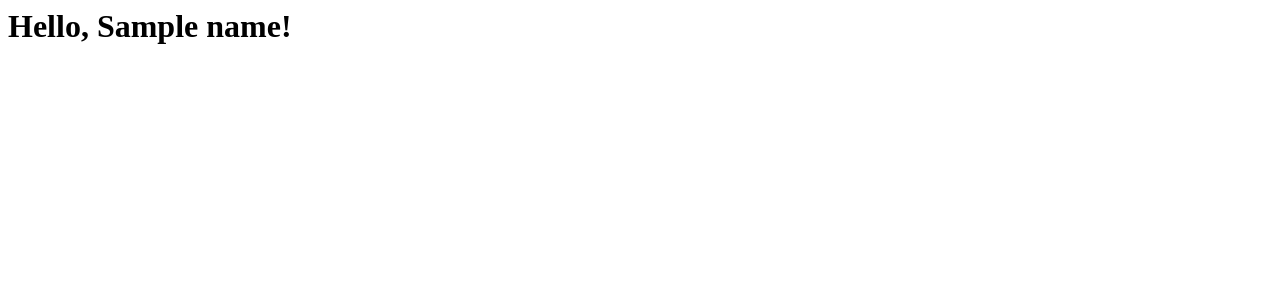
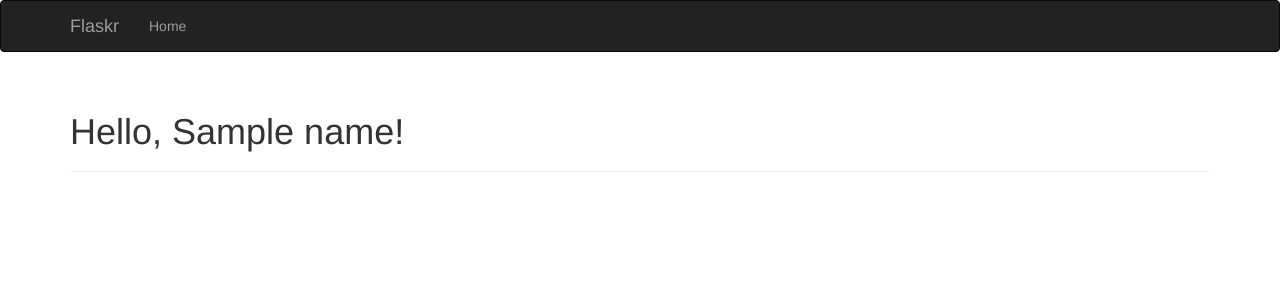
Before and after one commit to fishtai0/flaskr, a Flask app: template templates/user.html in a window 1280 px wide. Shown: the top 300 px of the page. Run offline with Flask 2, Linux system fonts and the light colour scheme; the template is opened without the code that fills it: most values are stand-ins (such as "Sample title", 1, 10 or a date in 2020); some libraries are stand-ins or nearby versions.

Commit message:
2b: add flask-bootstrap

```diff
--- a/hello.py
+++ b/hello.py
@@ -1,8 +1,11 @@
 # hello.py
 from flask import Flask, render_template
 
+from flask_bootstrap import Bootstrap
+
 
 app = Flask(__name__)
+bootstrap = Bootstrap(app)
 
 
 @app.route('/')
--- /dev/null
+++ b/templates/base.html
@@ -0,0 +1,33 @@
+{# templates/base.html #}
+
+{% extends "bootstrap/base.html" %}
+
+{% block title %}Flaskr{% endblock %}
+
+{% block navbar %}
+<div class="navbar navbar-inverse" role="navigation">
+    <div class="container">
+        <div class="navbar-header">
+            <button type="button" class="navbar-toggle"
+                data-toggle="collapse" data-target=".navbar-collapse">
+                <span class="sr-only">Toggle navigation</span>
+                <span class="icon-bar"></span>
+                <span class="icon-bar"></span>
+                <span class="icon-bar"></span>
+            </button>
+            <a class="navbar-brand" href="/">Flaskr</a>
+        </div>
+        <div class="navbar-collapse collapse">
+            <ul class="nav navbar-nav">
+                <li><a href="/">Home</a></li>
+            </ul>
+        </div>
+    </div>
+</div>
+{% endblock %}
+
+{% block content %}
+    <div class="container">
+        {% block page_content %}{% endblock %}
+    </div>
+{% endblock %}
--- a/templates/index.html
+++ b/templates/index.html
@@ -1 +1,9 @@
-<h1>Hello World!</h1>
+{# templates/index.html #}
+
+{% extends "base.html" %}
+
+{% block page_content %}
+    <div class="page-header">
+        <h1>Hello, world!</h1>
+    </div>
+{% endblock %}
--- a/templates/user.html
+++ b/templates/user.html
@@ -1 +1,9 @@
-<h1>Hello, {{ name }}!</h1>
+{# templates/user.html #}
+
+{% extends "index.html" %}
+
+{% block page_content %}
+	<div class="page-header">
+        <h1>Hello, {{ name }}!</h1>
+    </div>
+{% endblock %}
```
